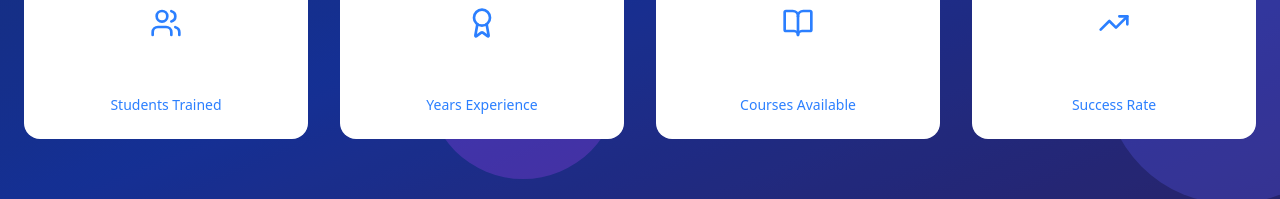
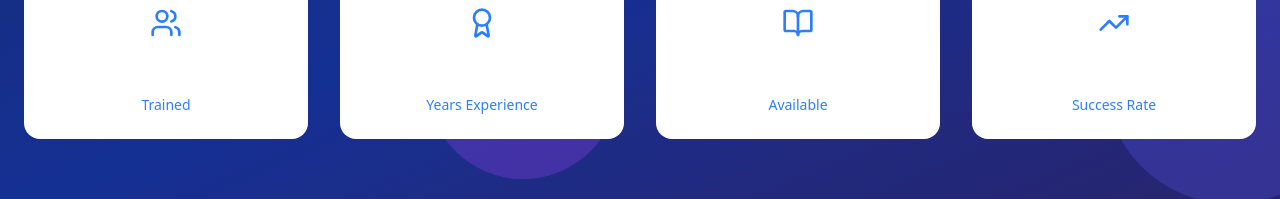
Before and after one commit to Narender009/kamal-app, a React (Vite) app: page /about-us in a window 1280 px wide. Shown: the part 995-1194 px from the top of the page. Built offline with nearby package versions, Linux system fonts and the light colour scheme.

Commit message:
Initial commit or message describing your changes

```diff
--- a/src/pages/AboutPage.jsx
+++ b/src/pages/AboutPage.jsx
@@ -28,9 +28,9 @@ const AboutPage = () => {
   ]
 
   const stats = [
-    { number: "5000+", label: "Students Trained", icon: Users },
+    { number: "5000+", label: "Trained", icon: Users },
     { number: "15+", label: "Years Experience", icon: Award },
-    { number: "100+", label: "Courses Available", icon: BookOpen },
+    { number: "100+", label: "Available", icon: BookOpen },
     { number: "98%", label: "Success Rate", icon: TrendingUp },
   ]
 
```
